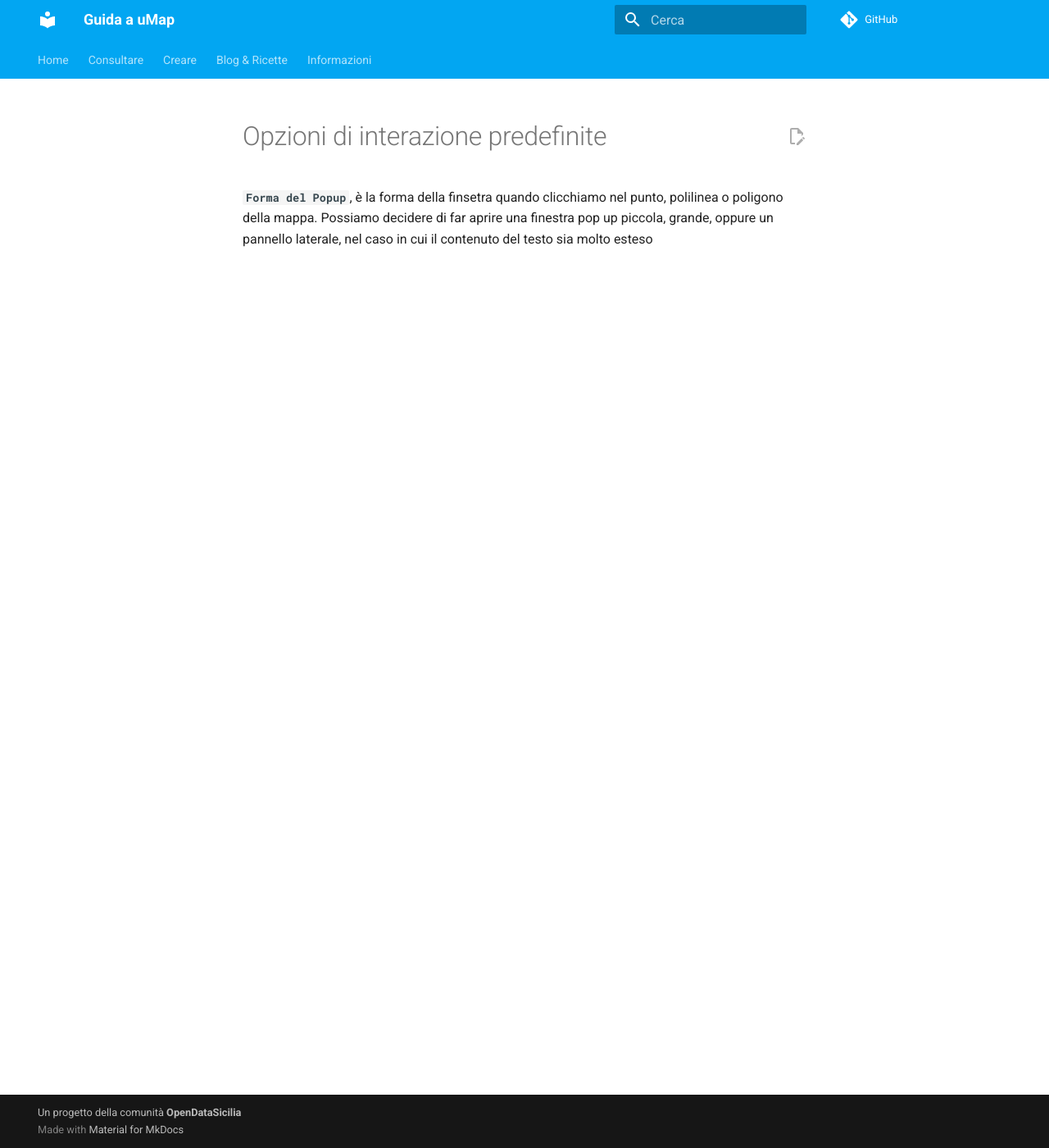
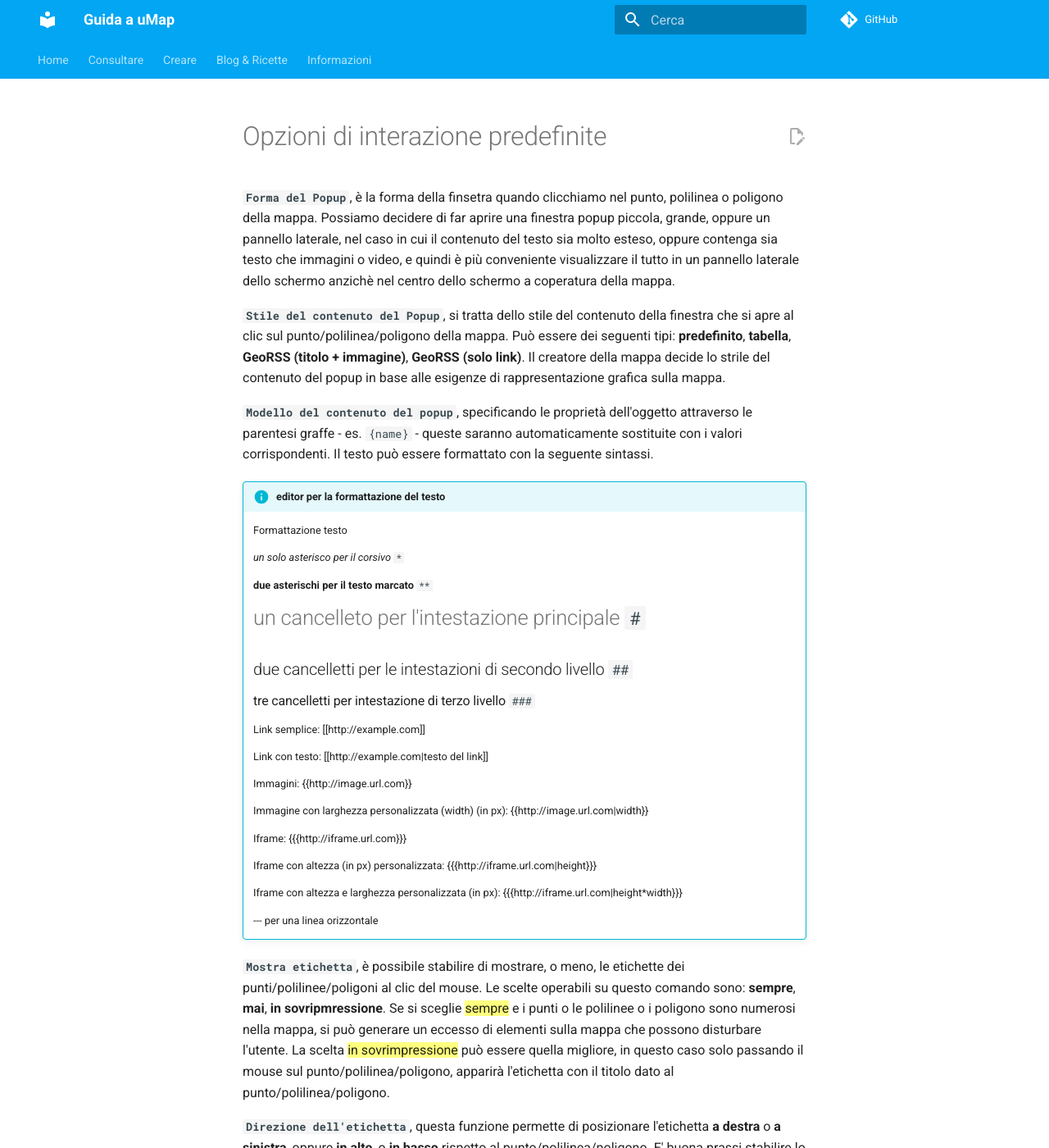
Before and after one commit to opendatasicilia/guida-umap, an MkDocs documentation site: the page built from docs/creare/opzioni-interazione-predefinite.md, in a window 1280 px wide and 1400 px high. Shown: the whole window at 82% size. Built offline with MkDocs 1.6.1 and Material for MkDocs 9.7.7, drawn with Linux system fonts in a browser that asks for light colours; comment, search, counter and statistics services are not loaded; some of the changed text lies outside the part shown.

Commit message:
Update opzioni-interazione-predefinite.md

```diff
--- a/docs/creare/opzioni-interazione-predefinite.md
+++ b/docs/creare/opzioni-interazione-predefinite.md
@@ -1,3 +1,46 @@
 # Opzioni di interazione predefinite
 
-**`Forma del Popup`**, è la forma della finsetra quando clicchiamo nel punto, polilinea o poligono della mappa. Possiamo decidere di far aprire una finestra pop up piccola, grande, oppure un pannello laterale, nel caso in cui il contenuto del testo sia molto esteso
+**`Forma del Popup`**, è la forma della finsetra quando clicchiamo nel punto, polilinea o poligono della mappa. Possiamo decidere di far aprire una finestra popup piccola, grande, oppure un pannello laterale, nel caso in cui il contenuto del testo sia molto esteso, oppure contenga sia testo che immagini o video, e quindi è più conveniente visualizzare il tutto in un pannello laterale dello schermo anzichè nel centro dello schermo a coperatura della mappa.
+
+**`Stile del contenuto del Popup`**, si tratta dello stile del contenuto della finestra che si apre al clic sul punto/polilinea/poligono della mappa. Può essere dei seguenti tipi: **predefinito**, **tabella**, **GeoRSS (titolo + immagine)**, **GeoRSS (solo link)**. Il creatore della mappa decide lo strile del contenuto del popup in base alle esigenze di rappresentazione grafica sulla mappa.
+
+**`Modello del contenuto del popup`**, specificando le proprietà dell'oggetto attraverso le parentesi graffe - es. `{name}` - queste saranno automaticamente sostituite con i valori corrispondenti. Il testo può essere formattato con la seguente sintassi.
+
+!!! Info "editor per la formattazione del testo"
+
+    Formattazione testo
+
+    *un solo asterisco per il corsivo*  `*`
+
+    **due asterischi per il testo marcato** `**`
+
+    # un cancelleto per l'intestazione principale `#`
+
+    ## due cancelletti per le intestazioni di secondo livello `##`
+
+    ### tre cancelletti per intestazione di terzo livello  `###`
+
+    Link semplice: [[http://example.com]]
+
+    Link con testo: [[http://example.com|testo del link]]
+
+    Immagini: {{http://image.url.com}}
+
+    Immagine con larghezza personalizzata (width) (in px): {{http://image.url.com|width}}
+
+    Iframe: {{{http://iframe.url.com}}}
+
+    Iframe con altezza (in px) personalizzata: {{{http://iframe.url.com|height}}}
+
+    Iframe con altezza e larghezza personalizzata (in px): {{{http://iframe.url.com|height*width}}}
+
+    --- per una linea orizzontale
+
+
+**`Mostra etichetta`**, è possibile stabilire di mostrare, o meno, le etichette dei punti/polilinee/poligoni al clic del mouse. Le scelte operabili su questo comando sono: **sempre**, **mai**, **in sovripmressione**. Se si sceglie ==sempre== e i punti o le polilinee o i poligono sono numerosi nella mappa, si può generare un eccesso di elementi sulla mappa che possono disturbare l'utente. La scelta ==in sovrimpressione== può essere quella migliore, in questo caso solo passando il mouse sul punto/polilinea/poligono, apparirà l'etichetta con il titolo dato al punto/polilinea/poligono.
+
+**`Direzione dell'etichetta`**, questa funzione permette di posizionare l'etichetta **a destra** o **a sinistra**, oppure **in alto**, o **in basso** rispetto al punto/polilinea/poligono. E' buona prassi stabilire lo stesso verso di direzione per tutti gli elementi presenti nella mappa.
+
+**`Etichette cliccabili`**, si può stabilire di fare diventare le etichette cliccabili con il mouse oppure no.
+
+**`Apri link in…`**, se nel campo descrizione del punto/polilinea/poligono sono presenti dei link, con questo comando si può decidere se aprire il link in **nuova finestra**, come **iframe** cioè incorporato dentro la stessa mappa dentro una nuova piccola finestra che viene aperta, oppure nella **finestra di origine**, in quest'ultimo caso la  mappa sparirà per dare posto al nuovo link (non appare conveniente settare questa opzione in quanto si perde la visualizzazione della mappa).
```
